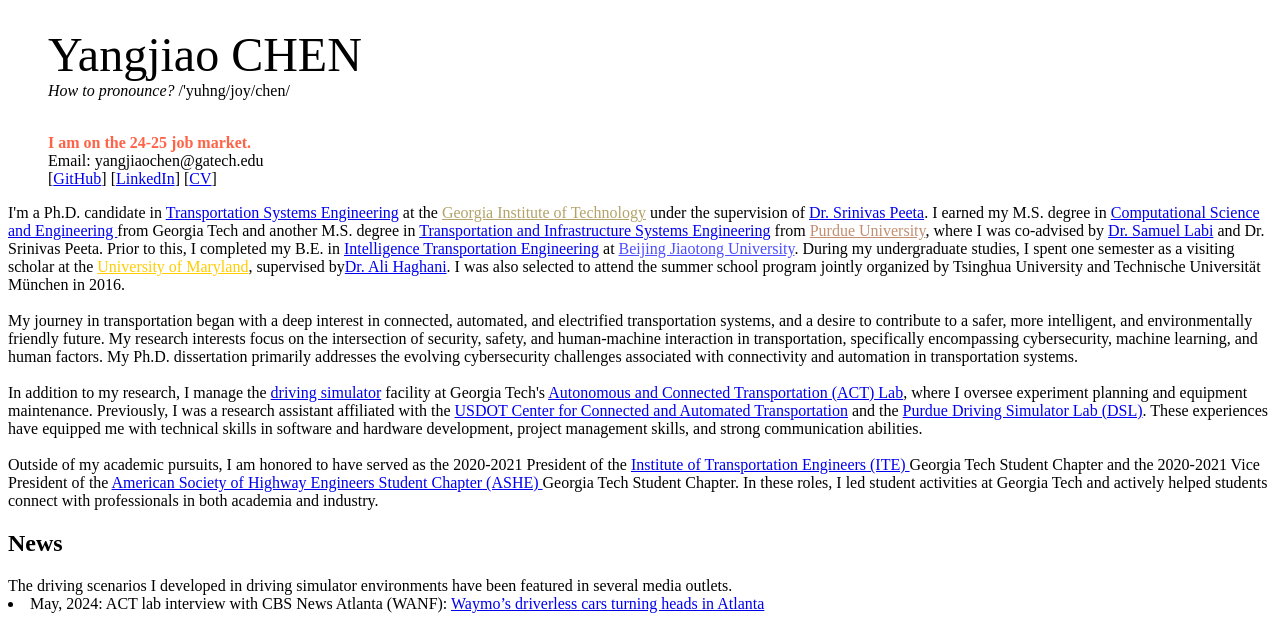
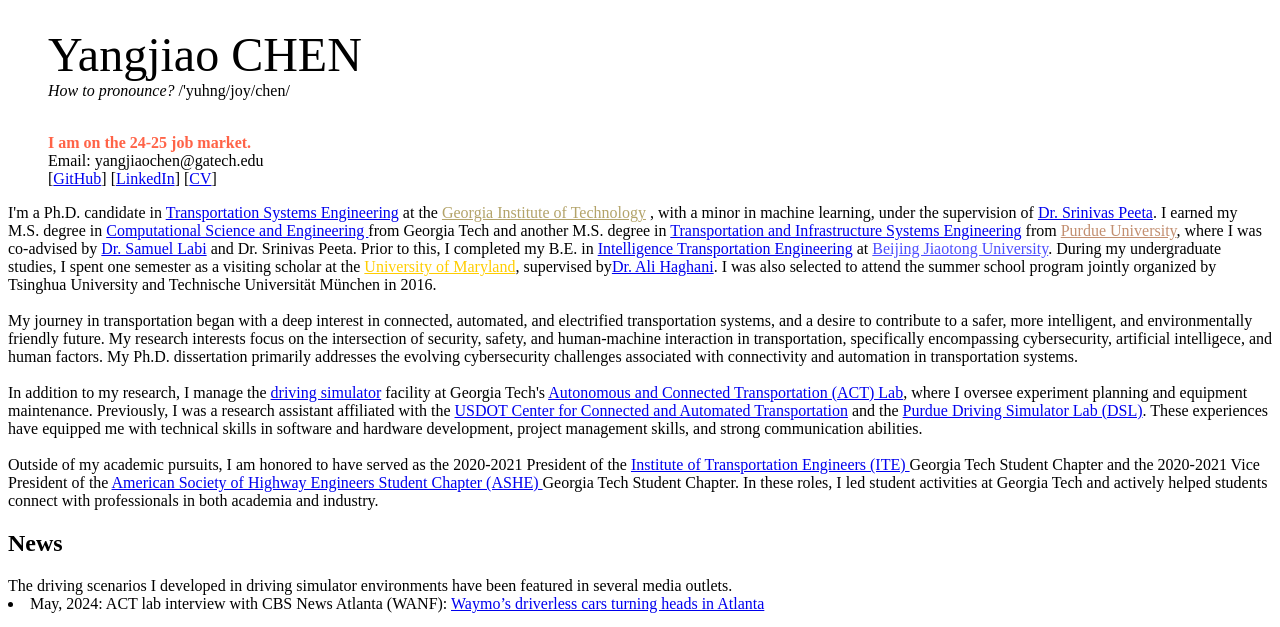
Before and after one commit to YangjiaoChen/YangjiaoChen.github.io, a Jekyll site: the page built from index.html, in a window 1280 px wide and 900 px high, scrolled down 431 px, cut to the strip 56-683 px from the top of the window. Built offline with Jekyll 4.4.1, drawn with Linux system fonts in a browser that asks for light colours.

Commit message:
Update index.html

```diff
--- a/index.html
+++ b/index.html
@@ -116,7 +116,7 @@ title: "Yangjiao Chen"
 <div class="col-md-11">
 <p>
 I'm a Ph.D. candidate in <a href="https://prod.ce.gatech.edu/academics/groups/transportation" target="_blank">Transportation Systems Engineering</a> at the <a href="https://www.gatech.edu" target="_blank" style="color:rgb(179,163,105)">Georgia Institute of Technology</a>
-under the supervision of <a href="https://ce.gatech.edu/directory/person/srinivas-peeta" target="_blank">Dr. Srinivas Peeta</a>.
+,  with a minor in machine learning, under the supervision of <a href="https://ce.gatech.edu/directory/person/srinivas-peeta" target="_blank">Dr. Srinivas Peeta</a>.
 I earned my M.S. degree in <a href="https://cse.gatech.edu" target="_blank">Computational Science and Engineering </a> from Georgia Tech and another M.S. degree in <a href="https://engineering.purdue.edu/CE/Academics/Groups/Transportation" target="_blank">Transportation and Infrastructure Systems Engineering</a>
 from <a href="https://www.purdue.edu" target="_blank" style="color:rgb(194,142,112)">Purdue University</a>, where I was co-advised by <a href="https://engineering.purdue.edu/CE/People/ptProfile?resource_id=2416" target="_blank">Dr. Samuel Labi</a>
 and Dr. Srinivas Peeta. Prior to this, I completed my B.E. in <a href="http://en.trans.bjtu.edu.cn" target="_blank">Intelligence Transportation Engineering</a> at <a href="http://en.njtu.edu.cn" target="_blank"  style="color:rgb(77,77,255)">Beijing Jiaotong University</a>.
@@ -124,7 +124,7 @@ During my undergraduate studies, I spent one semester as a visiting scholar at t
 I was also selected to attend the summer school program jointly organized by Tsinghua University and Technische Universität München in 2016.
 <br />
 <br />
-My journey in transportation began with a deep interest in connected, automated, and electrified transportation systems, and a desire to contribute to a safer, more intelligent, and environmentally friendly future. My research interests focus on the intersection of security, safety, and human-machine interaction in transportation, specifically encompassing cybersecurity, machine learning, and human factors. My Ph.D. dissertation primarily addresses the evolving cybersecurity challenges associated with connectivity and automation in transportation systems.
+My journey in transportation began with a deep interest in connected, automated, and electrified transportation systems, and a desire to contribute to a safer, more intelligent, and environmentally friendly future. My research interests focus on the intersection of security, safety, and human-machine interaction in transportation, specifically encompassing cybersecurity, artificial intelligece, and human factors. My Ph.D. dissertation primarily addresses the evolving cybersecurity challenges associated with connectivity and automation in transportation systems.
 <br />
 <br />
 In addition to my research, I manage the <a href="https://sites.gatech.edu/actlab/facility/" target="_blank">driving simulator</a> facility at Georgia Tech's <a href="https://sites.gatech.edu/actlab/" target="_blank">Autonomous and Connected Transportation (ACT) Lab</a>,
```
